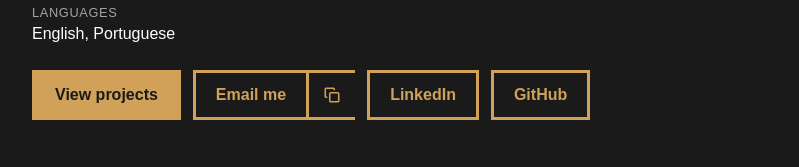
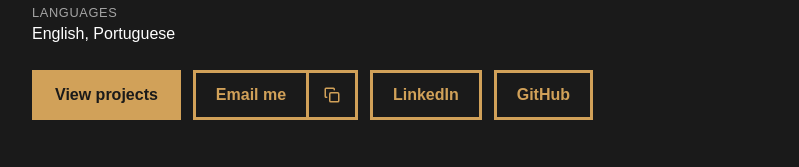
Before and after one commit to ludihan/website, a Next.js app: page /en in a window 1280 px wide. Shown: the part 376-543 px from the top of the page, without its empty margins (240-1039 px from the left). Built offline with nearby package versions, Linux system fonts and the light colour scheme.

Commit message:
fix: overlap borders with negative margin instead of removing one edge
border-right: none on the email link was unreliable across variants;
overlapping the copy button's own border on top is more robust.

```diff
--- a/app/globals.css
+++ b/app/globals.css
@@ -149,13 +149,14 @@
   display: inline-flex;
 }
 
-.email-group .btn-link:first-child {
-  border-right: none;
-}
-
 .copy-email-wrap {
   position: relative;
   display: inline-flex;
+  margin-left: -0.2rem;
+}
+
+.copy-email-wrap .btn-copy {
+  position: relative;
 }
 
 .btn-copy {
```
